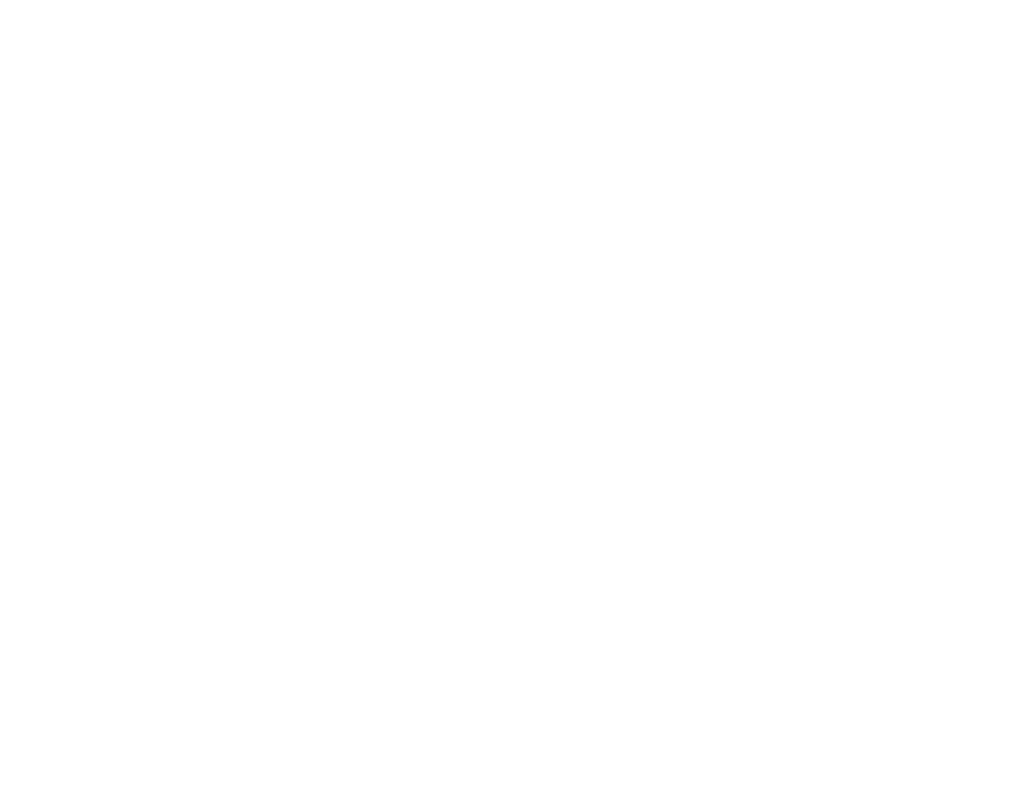
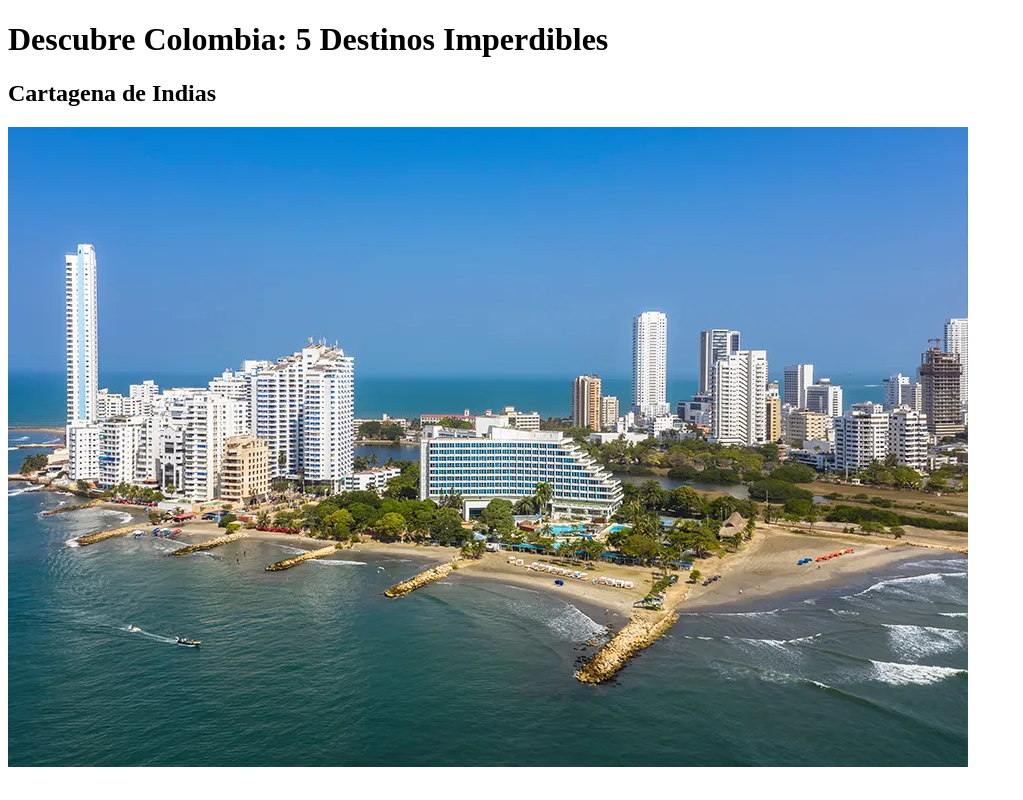
Before and after one commit to lawAress/ejercicio2, a plain HTML site: page index.html in a window 1280 px wide. Shown: the whole page, without its empty margins (0-1023 px from the left). Drawn offline with Linux system fonts and the light colour scheme.

Commit message:
Cartagena

```diff
--- a/index.html
+++ b/index.html
@@ -3,9 +3,12 @@
 <head>
     <meta charset="UTF-8">
     <meta name="viewport" content="width=device-width, initial-scale=1.0">
-    <title></title>
+    <title>Destinos Turísticos de Colombia</title>
 </head>
 <body>
+    <h1>Descubre Colombia: 5 Destinos Imperdibles</h1>
 
+    <h2>Cartagena de Indias</h2>
+    <img src="./img/cartagena-vacation-hotels.webp">
 </body>
 </html>
```
Also changed, not shown: img/cartagena-vacation-hotels.webp (added).
